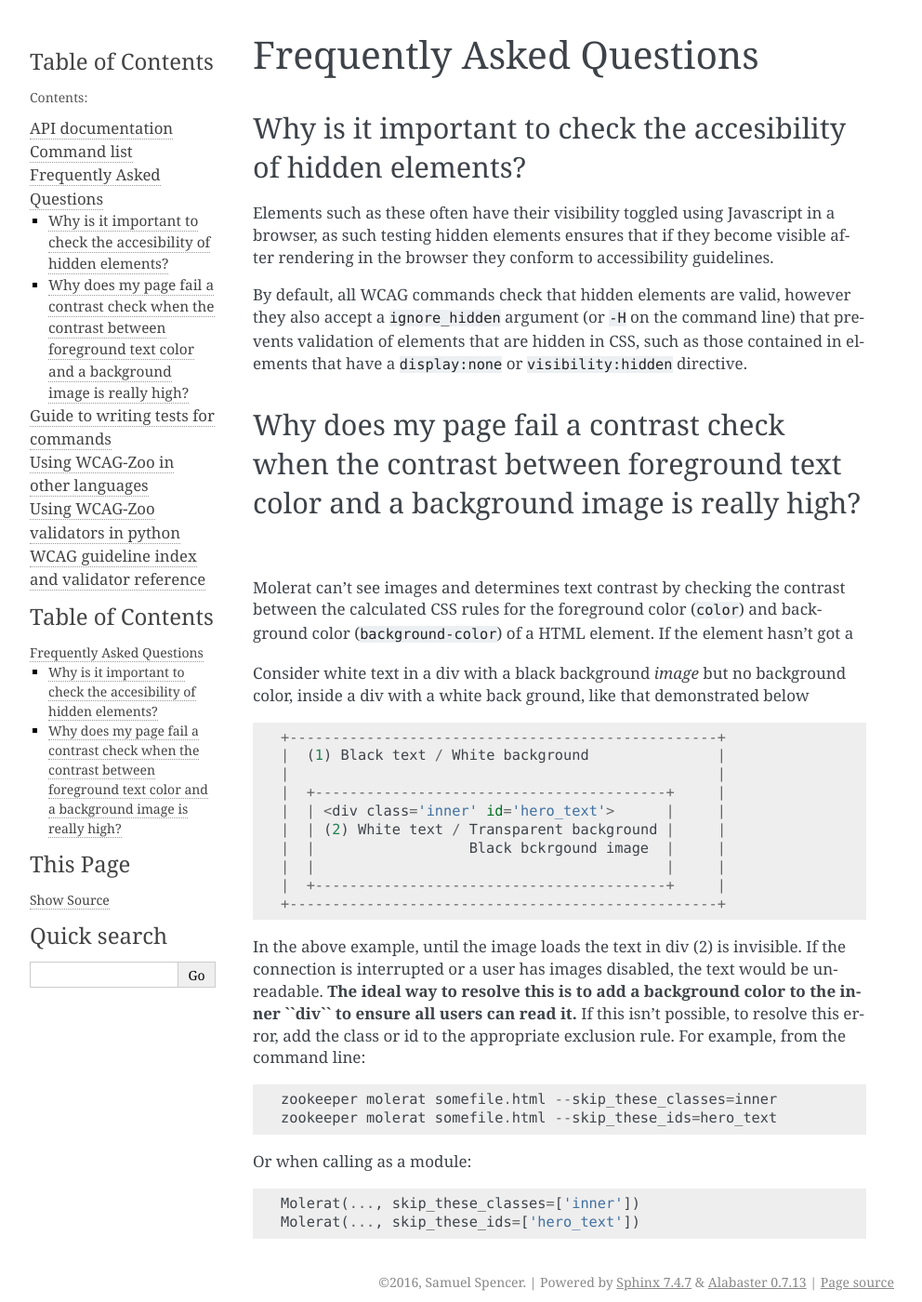
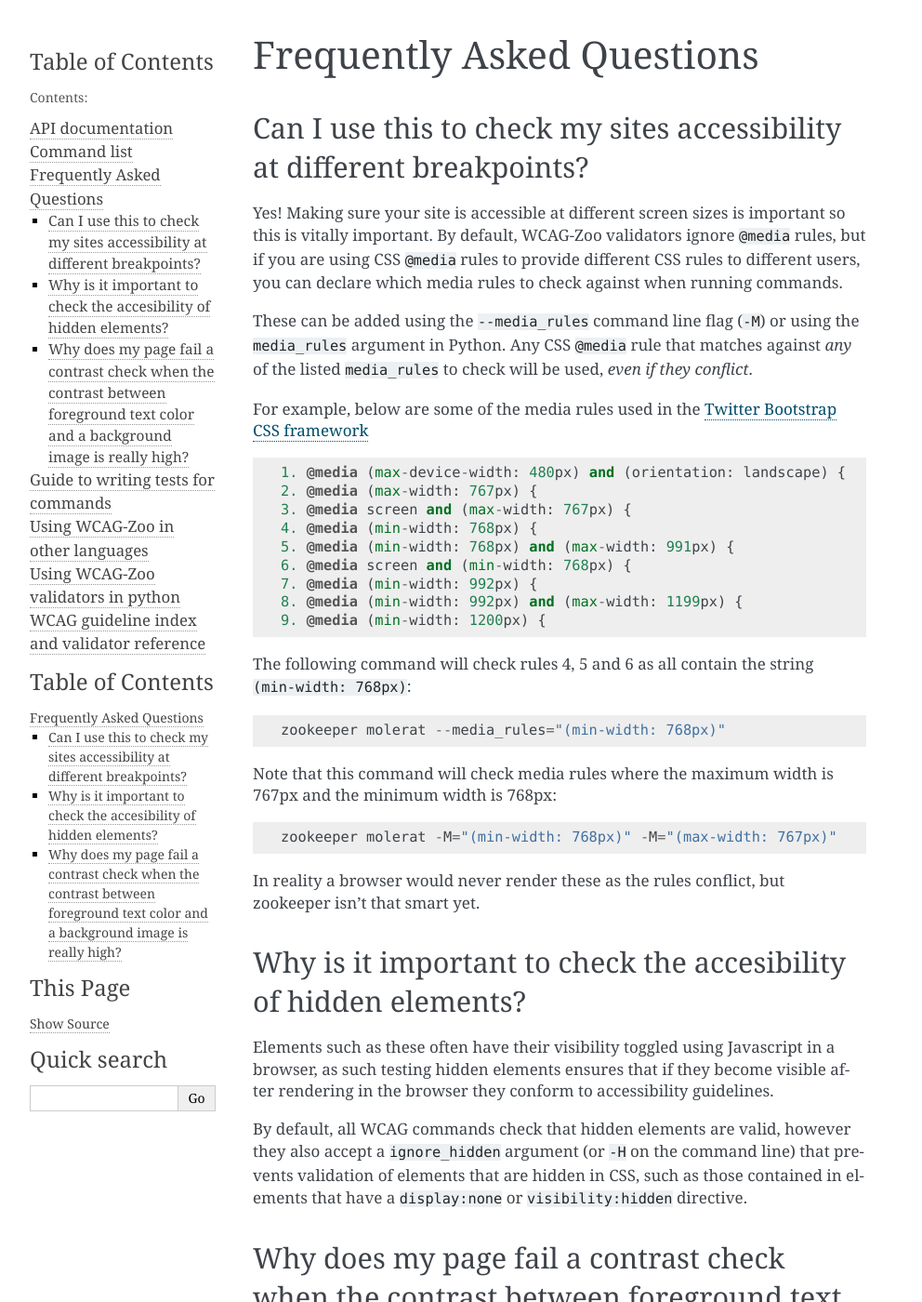
Before and after one commit to Aristotle-Metadata-Enterprises/wcag-zoo, a Sphinx documentation site: the page built from docs/faq.rst, in a window 1280 px wide and 1400 px high. Shown: the whole window at 93% size, without its empty margins (148-1140 px from the left). Built offline with Sphinx 7.4.7, drawn with Linux system fonts in a browser that asks for light colours.

Commit message:
pep and cos

```diff
--- a/docs/commands.rst
+++ b/docs/commands.rst
@@ -4,5 +4,5 @@ Command list
 .. autoclass:: wcag_zoo.anteater.Anteater
 .. autoclass:: wcag_zoo.ayeaye.Ayeaye
 .. autoclass:: wcag_zoo.molerat.Molerat
-.. autoclass:: wcag_zoo.tarsier.Parade
+.. autoclass:: wcag_zoo.parade.Parade
 .. autoclass:: wcag_zoo.tarsier.Tarsier
--- a/docs/faq.rst
+++ b/docs/faq.rst
@@ -1,5 +1,42 @@
 Frequently Asked Questions
 ==========================
+
+Can I use this to check my sites accessibility at different breakpoints?
+------------------------------------------------------------------------
+
+Yes! Making sure your site is accessible at different screen sizes is important so
+this is vitally important. By default, WCAG-Zoo validators ignore ``@media`` rules, but
+if you are using CSS ``@media`` rules to provide different CSS rules to different users,
+you can declare which media rules to check against when running commands.
+
+These can be added using the ``--media_rules`` command line flag (``-M``) or using the
+``media_rules`` argument in Python. Any CSS ``@media`` rule that matches against *any* of
+the listed ``media_rules`` to check will be used, *even if they conflict*.
+
+For example, below are some of the media rules used in the
+`Twitter Bootstrap CSS framework <http://getbootstrap.com/>`_ ::
+
+    1. @media (max-device-width: 480px) and (orientation: landscape) {
+    2. @media (max-width: 767px) {
+    3. @media screen and (max-width: 767px) {
+    4. @media (min-width: 768px) {
+    5. @media (min-width: 768px) and (max-width: 991px) {
+    6. @media screen and (min-width: 768px) {
+    7. @media (min-width: 992px) {
+    8. @media (min-width: 992px) and (max-width: 1199px) {
+    9. @media (min-width: 1200px) {
+
+The following command will check rules 4, 5 and 6 as all contain the string ``(min-width: 768px)``::
+
+   zookeeper molerat --media_rules="(min-width: 768px)"
+
+Note that this command will check media rules where the maximum width is 767px
+and the minimum width is 768px::
+
+  zookeeper molerat -M="(min-width: 768px)" -M="(max-width: 767px)"
+
+In reality a browser would never render these as the rules conflict, but zookeeper isn't that smart yet.
+
 
 Why is it important to check the accesibility of hidden elements?
 -----------------------------------------------------------------
```
Also changed, not shown: README.rst (+19 -9 lines), 1 other file.
